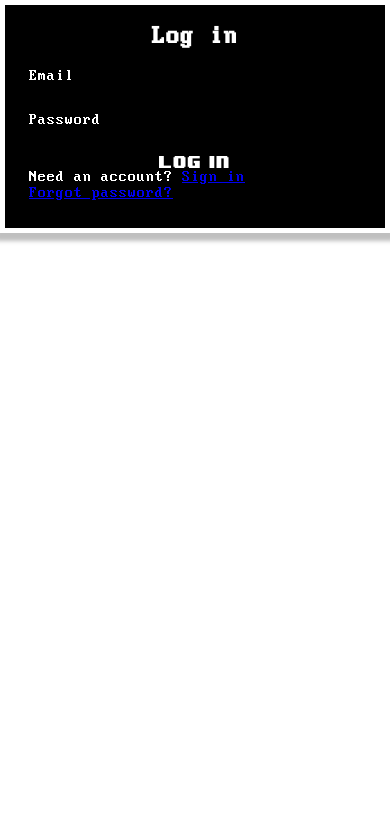
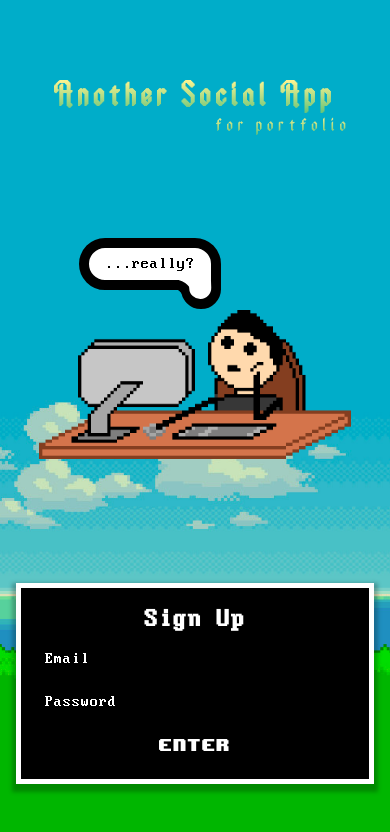
Before and after one commit to VladZach/react-ts-social-app, a React (Create React App) app: page /login in a window 390 px wide. Shown: the top 832 px of the page. Built offline with nearby package versions, Linux system fonts and the light colour scheme; no server answers.

Commit message:
signup form is done

```diff
--- a/src/components/App.tsx
+++ b/src/components/App.tsx
@@ -30,10 +30,10 @@ function App() {
               path="/update-credentials"
               component={UpdateCredentials}
             ></PrivateRoute>
-            <PrivateRoute
+            <UnathorizedRoute
               path="/reset-password"
               component={ResetPassword}
-            ></PrivateRoute>
+            ></UnathorizedRoute>
             <PrivateRoute
               path="/update-profile"
               component={UpdateProfile}
--- a/src/components/Login.tsx
+++ b/src/components/Login.tsx
@@ -4,6 +4,7 @@ import { useAuth } from "../contexts/AuthContext";
 import { useHistory } from "react-router-dom";
 import { Link } from "react-router-dom";
 import { cardSMFormValues } from "./ResetPassword";
+import WelcomePage from "./WelcomePage";
 
 export interface cardMDFormValues extends cardSMFormValues {
   password?: string;
@@ -13,18 +14,18 @@ export default function Login() {
   const { login } = useAuth();
   const history = useHistory();
   const [submissionError, setSubmissionError] = useState("");
-
+  const [errors, setErrors] = useState<Array<string>>([]);
   function validate(values: cardMDFormValues) {
-    const errors: cardMDFormValues = {};
+    setErrors([]);
     if (!values.email) {
-      errors.email = "Required";
+      setErrors((errors) => [...errors, "Email is required"]);
     } else if (!/^[A-Z0-9._%+-]+@[A-Z0-9.-]+\.[A-Z]{2,}$/i.test(values.email)) {
-      errors.email = "Invalid email address";
+      setErrors((errors) => [...errors, "Invalid email address"]);
     }
     if (!values.password) {
-      errors.password = "Required";
+      setErrors((errors) => [...errors, "Password is required"]);
     } else if (values.password && values.password.length < 6) {
-      errors.password = "Password is shorter then 6 letters";
+      setErrors((errors) => [...errors, "Password is shorter then 6 letters"]);
     }
     return errors;
   }
@@ -75,7 +76,7 @@ export default function Login() {
             />
           </div>
           <button className="button form__submit-button" type="submit">
-            Log in
+            enter
           </button>
         </Form>
       )}
@@ -83,24 +84,10 @@ export default function Login() {
   );
 
   return (
-    <div className="page page_centralized">
-      <div className="card">
-        <h2 className="card__item card__header">Log in</h2>
-        {submissionError ? (
-          <div className="form__error">{submissionError}</div>
-        ) : (
-          ""
-        )}
-        {form}
-        <div className="card__footer card__item">
-          <div className="card__footer_link">
-            Need an account? <Link to="/signup">Sign in</Link>
-          </div>
-          <div className="card__footer_link">
-            <Link to="/reset-password">Forgot password?</Link>
-          </div>
-        </div>
-      </div>
-    </div>
+    <WelcomePage
+      form={form}
+      submissionError={submissionError}
+      errors={errors}
+    ></WelcomePage>
   );
 }
--- a/src/components/ResetPassword.tsx
+++ b/src/components/ResetPassword.tsx
@@ -2,6 +2,7 @@ import React, { useState } from "react";
 import { Formik, Form, Field, ErrorMessage } from "formik";
 import { useAuth } from "../contexts/AuthContext";
 import { Link } from "react-router-dom";
+import WelcomePage from "./WelcomePage";
 
 export interface cardSMFormValues {
   email?: string;
@@ -10,13 +11,13 @@ export interface cardSMFormValues {
 export default function SignUp() {
   const { resetPassword } = useAuth();
   const [submissionError, setSubmissionError] = useState("");
-
+  const [errors, setErrors] = useState<Array<string>>([]);
   function validate(values: cardSMFormValues) {
-    const errors: cardSMFormValues = {};
+    setErrors([]);
     if (!values.email) {
-      errors.email = "Required";
+      setErrors((errors) => [...errors, "Email is required"]);
     } else if (!/^[A-Z0-9._%+-]+@[A-Z0-9.-]+\.[A-Z]{2,}$/i.test(values.email)) {
-      errors.email = "Invalid email address";
+      setErrors((errors) => [...errors, "Invalid email address"]);
     }
     return errors;
   }
@@ -60,19 +61,10 @@ export default function SignUp() {
   );
 
   return (
-    <div className="page page_centralized">
-      <div className="card">
-        <h2 className="card__item card__header">Reset Password</h2>
-        {submissionError ? (
-          <div className="form__error">{submissionError}</div>
-        ) : (
-          ""
-        )}
-        {form}
-        <div className="card__footer card__item">
-          Remembered password?&nbsp;<Link to="/login">Login</Link>
-        </div>
-      </div>
-    </div>
+    <WelcomePage
+      form={form}
+      submissionError={submissionError}
+      errors={errors}
+    ></WelcomePage>
   );
 }
--- a/src/components/SignUp.tsx
+++ b/src/components/SignUp.tsx
@@ -4,6 +4,7 @@ import { useAuth } from "../contexts/AuthContext";
 import { Link } from "react-router-dom";
 import { useHistory } from "react-router-dom";
 import { cardMDFormValues } from "./Login";
+import WelcomePage from "./WelcomePage";
 
 export interface cardLGFormValues extends cardMDFormValues {
   passwordConfirmation?: string;
@@ -13,32 +14,34 @@ export default function SignUp() {
   const { signup } = useAuth();
 
   const [submissionError, setSubmissionError] = useState("");
-
+  const [errors, setErrors] = useState<Array<string>>([]);
   const history = useHistory();
-
   function validate(values: cardLGFormValues) {
-    const errors: cardLGFormValues = {};
+    const errors: Array<string> = [];
     if (!values.email) {
-      errors.email = "Required";
+      errors.push("Email is required");
     } else if (!/^[A-Z0-9._%+-]+@[A-Z0-9.-]+\.[A-Z]{2,}$/i.test(values.email)) {
-      errors.email = "Invalid email address";
+      errors.push("Invalid email address");
     }
     if (!values.password) {
-      errors.password = "Required";
+      errors.push("Password is required");
     } else if (values.password && values.password.length < 6) {
-      errors.password = "Password is shorter then 6 letters";
+      errors.push("Password is shorter then 6 letters");
     }
     if (!values.passwordConfirmation) {
-      errors.passwordConfirmation = "Required";
+      errors.push("Password confirmation is required");
     } else if (values.passwordConfirmation !== values.password) {
-      errors.passwordConfirmation = "Passwords doesn't match";
+      errors.push("Passwords doesn't match");
     }
+    setErrors(errors);
     return errors;
   }
 
   const form = (
     <Formik
       initialValues={{ email: "", password: "", passwordConfirmation: "" }}
+      validateOnBlur={false}
+      validateOnChange={false}
       validate={validate}
       onSubmit={async function (values) {
         try {
@@ -50,7 +53,7 @@ export default function SignUp() {
       }}
     >
       {({ isSubmitting }) => (
-        <Form className="card__form card__item form">
+        <Form noValidate className="card__form card__item form">
           <div className="form__item">
             <label className="form__label" htmlFor="email">
               email:
@@ -59,12 +62,7 @@ export default function SignUp() {
               className="form__input form__input_textual-sm"
               type="email"
               name="email"
-              autocomplete="off"
-            />
-            <ErrorMessage
-              name="email"
-              component="div"
-              className="form__error"
+              autoComplete="off"
             />
           </div>
           <div className="form__item">
@@ -79,18 +77,16 @@ export default function SignUp() {
           </div>
           <div className="form__item">
             <label className="form__label" htmlFor="password">
-              password confirmation:
+              password again:
             </label>
             <Field
               className="form__input form__input_textual-sm"
               type="password"
               name="passwordConfirmation"
             />
-            {/* имя должно точно соответствовать имени свойства в объекте, то есть кэмэлКейс */}
           </div>
-
           <button className="button form__submit-button" type="submit">
-            ENTER
+            enter
           </button>
         </Form>
       )}
@@ -98,31 +94,10 @@ export default function SignUp() {
   );
 
   return (
-    <div className="page page_welcome-page page_centralized container">
-      <div className="welcome-page-header">
-        <h1 className="welcome-page-header__large-text">Another Social App</h1>
-        <p className="welcome-page-header__small-text">for portfolio</p>
-      </div>
-
-      <div className="sceptic-guy">
-        <div className="thought-bubble sceptic-guy__thought-bubble">
-          <div className="thought-bubble__body">
-            <span className="thought-bubble__text">...really?</span>
-          </div>
-          <div className="thought-bubble__decoration-black"></div>
-          <div className="thought-bubble__decoration-white"></div>
-        </div>
-        <img className="sceptic-guy__image" src="./guy.gif" />
-      </div>
-      <div className="card">
-        <h2 className="card__item card__header">Sign Up</h2>
-        {submissionError ? (
-          <div className="form__error">{submissionError}</div>
-        ) : (
-          ""
-        )}
-        {form}
-      </div>
-    </div>
+    <WelcomePage
+      form={form}
+      submissionError={submissionError}
+      errors={errors}
+    ></WelcomePage>
   );
 }
--- /dev/null
+++ b/src/components/WelcomePage.tsx
@@ -0,0 +1,41 @@
+import React, { ReactChild } from "react";
+import { cardLGFormValues } from "./SignUp";
+
+interface Props {
+  form: ReactChild;
+  submissionError: string;
+  errors: Array<string>;
+}
+
+export default function WelcomePage({ form, submissionError, errors }: Props) {
+  return (
+    <div className="page page_welcome-page page_centralized container">
+      <div className="welcome-page-header">
+        <h1 className="welcome-page-header__large-text">Another Social App</h1>
+        <p className="welcome-page-header__small-text">for portfolio</p>
+      </div>
+
+      <div className="sceptic-guy">
+        <div className="thought-bubble sceptic-guy__thought-bubble">
+          <div className="thought-bubble__body">
+            <span className="thought-bubble__text">
+              {submissionError
+                ? submissionError
+                : errors.length
+                ? errors.join(" & ")
+                : "...really?"}
+            </span>
+          </div>
+          <div className="thought-bubble__decoration-black"></div>
+          <div className="thought-bubble__decoration-white"></div>
+        </div>
+        <img className="sceptic-guy__image" src="./guy.gif" />
+      </div>
+      <div className="card">
+        <h2 className="card__item card__header">Sign Up</h2>
+
+        {form}
+      </div>
+    </div>
+  );
+}
--- a/src/index.css
+++ b/src/index.css
@@ -31,6 +31,10 @@ body {
   background-position: center;
   background-repeat: no-repeat;
   background-size: cover;
+}
+
+.page_welcome-page {
+  height: 100v;
 }
 
 .page_centralized {
@@ -71,7 +75,7 @@ body {
 /* ------- welcome-page -------- */
 
 .page_welcome-page {
-  height: 100vh;
+  min-height: 100vh;
   display: flex;
   flex-direction: column;
   justify-content: space-around;
@@ -151,13 +155,12 @@ body {
 
 .form__label {
   font-size: 1.5vw;
-  width: 50%;
+  width: 40%;
 }
 
 .form__input {
-  color: white;
-  justify-self: end;
-  max-width: 150px;
+  color: rgb(255, 255, 255);
+  width: 60%;
   font-family: "PerfectDos";
   font-size: 1.5vw;
   background-color: #000000;
@@ -206,9 +209,11 @@ body {
 }
 
 .sceptic-guy__thought-bubble {
+  display: inline-block;
   position: absolute;
-  right: -40px;
-  width: 150px;
+  right: 150px;
+  width: auto;
+  float: right;
   margin-bottom: 20px;
 }
 
@@ -301,7 +306,7 @@ body {
     width: 35vw;
   }
   .sceptic-guy__thought-bubble {
-    right: -80px;
+    right: 150px;
   }
   .welcome-page-header__large-text {
     font-size: 3.5em;
@@ -338,7 +343,7 @@ body {
 
 @media screen and (max-width: 1000px) {
   .sceptic-guy__thought-bubble {
-    right: -40px;
+    right: 130px;
   }
 }
 
@@ -382,7 +387,7 @@ body {
 
 @media screen and (max-width: 640px) {
   .sceptic-guy__thought-bubble {
-    right: -10px;
+    right: 110px;
   }
 }
 
@@ -394,7 +399,8 @@ body {
     width: 70vw;
   }
   .sceptic-guy__thought-bubble {
-    right: -70px;
+    right: 160px;
+    max-width: 250px;
   }
   .welcome-page-header__large-text {
     font-size: 2.3em;
@@ -412,7 +418,8 @@ body {
 
 @media screen and (max-width: 480px) {
   .sceptic-guy__thought-bubble {
-    right: -30px;
+    right: 140px;
+    max-width: 200px;
   }
 }
 
@@ -424,7 +431,8 @@ body {
     width: 80vw;
   }
   .sceptic-guy__thought-bubble {
-    right: -10px;
+    right: 130px;
+    max-width: 150px;
   }
 
   .sceptic-guy__image {
@@ -460,6 +468,6 @@ body {
     font-size: 1.5em;
   }
   .sceptic-guy__thought-bubble {
-    right: 10px;
+    right: 90px;
   }
 }
```
